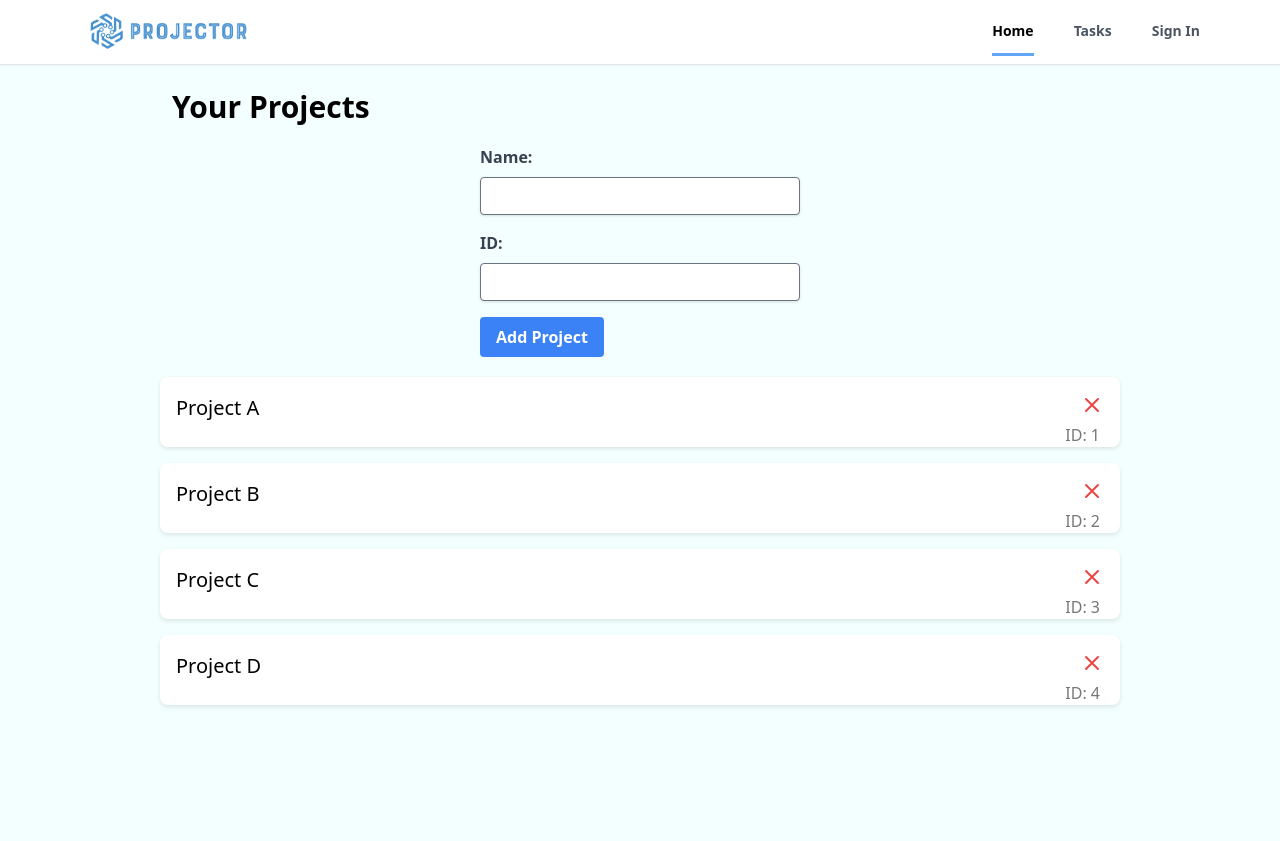
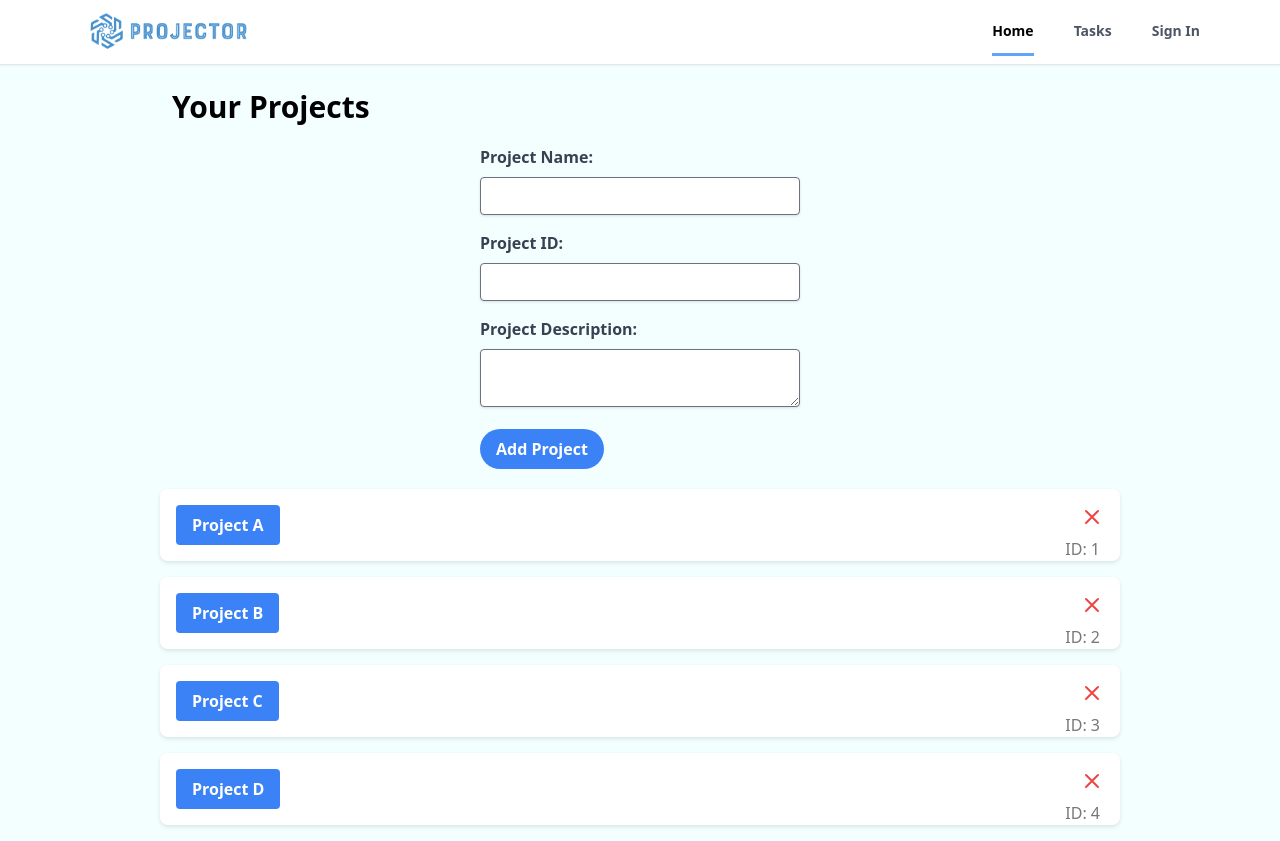
Before and after one commit to derekely/ManagementProPlusPlus, a React (Create React App) app: page / in a window 1280 px wide. Before the commit the page ends 800 px from the top, so only its background shows below. Built offline with nearby package versions, Linux system fonts and the light colour scheme.

Commit message:
added project description to card on home and btns

```diff
--- a/src/components/ProjectsList.jsx
+++ b/src/components/ProjectsList.jsx
@@ -2,7 +2,7 @@ import React, { useState } from 'react';
 import projectsData from '../data.json';
 
 function ProjectCard(props) {
-  const { name, id } = props.project;
+  const { name, id, description } = props.project;
 
   const handleDelete = () => {
     props.onDelete(props.project);
@@ -10,8 +10,9 @@ function ProjectCard(props) {
 
   return (
     <div className="project-card relative flex justify-between items-end">
-      <h2>{name}</h2>
+      <button class="bg-blue-500 hover:bg-blue-700 text-white font-bold py-2 px-4 rounded">{name}</button>
       <p className="absolute bottom-0 right-5">ID: {id}</p>
+      <p className="absolute bottom-0 left-20">{description}</p>
       <button className="self-start" onClick={handleDelete}>
         <svg
           xmlns="http://www.w3.org/2000/svg"
@@ -37,7 +38,7 @@ function ProjectCard(props) {
 
 function ProjectsList() {
   const [projects, setProjects] = useState(projectsData.projects);
-  const [newProject, setNewProject] = useState({ name: '', id: '', tasks: [] });
+  const [newProject, setNewProject] = useState({ name: '', id: '', description:"", tasks: [] });
 
   const handleInputChange = (event) => {
     setNewProject({
@@ -65,6 +66,7 @@ function ProjectsList() {
     setNewProject({
       name: "",
       id: "",
+      description: "",
       tasks: [],
     });
   };
@@ -80,7 +82,7 @@ function ProjectsList() {
       <form className="mt-5 mb-5 mx-auto max-w-xs" onSubmit={handleSubmit}>
         <div className="mb-4">
           <label className="block text-gray-700 font-bold mb-2" htmlFor="name">
-            Name:
+            Project Name:
           </label>
           <input
             className="shadow appearance-none border rounded w-full py-2 px-3 text-gray-700 leading-tight focus:outline-none focus:shadow-outline"
@@ -93,26 +95,40 @@ function ProjectsList() {
         </div>
         <div className="mb-4">
           <label className="block text-gray-700 font-bold mb-2" htmlFor="id">
-            ID:
+            Project ID:
           </label>
           <input
             className="shadow appearance-none border rounded w-full py-2 px-3 text-gray-700 leading-tight focus:outline-none focus:shadow-outline"
             id="id"
-            type="text"
+            type="number"
             name="id"
             value={newProject.id}
             onChange={handleInputChange}
           />
         </div>
+        <div className="mb-4">
+          <label className="block text-gray-700 font-bold mb-2" htmlFor="id">
+            Project Description:
+          </label>
+          <textarea
+            className="shadow appearance-none border rounded w-full py-2 px-3 text-gray-700 leading-tight focus:outline-none focus:shadow-outline"
+            id="description"
+            type="text"
+            name="description"
+            value={newProject.description}
+            onChange={handleInputChange}
+          />
+        </div>
         <button
-          className="bg-blue-500 hover:bg-blue-700 text-white font-bold py-2 px-4 rounded focus:outline-none focus:shadow-outline"
+          className="bg-blue-500 hover:bg-blue-700 text-white font-bold py-2 px-4 rounded-full"
           type="submit"
         >
           Add Project
         </button>
+
       </form>
       {projects.map((project) => (
-        <ProjectCard key={project.id} project={project} onDelete={handleDelete} />
+        <ProjectCard key={project.id} project={project} description={project.description} onDelete={handleDelete} />
       ))}
     </div>
   );
```
